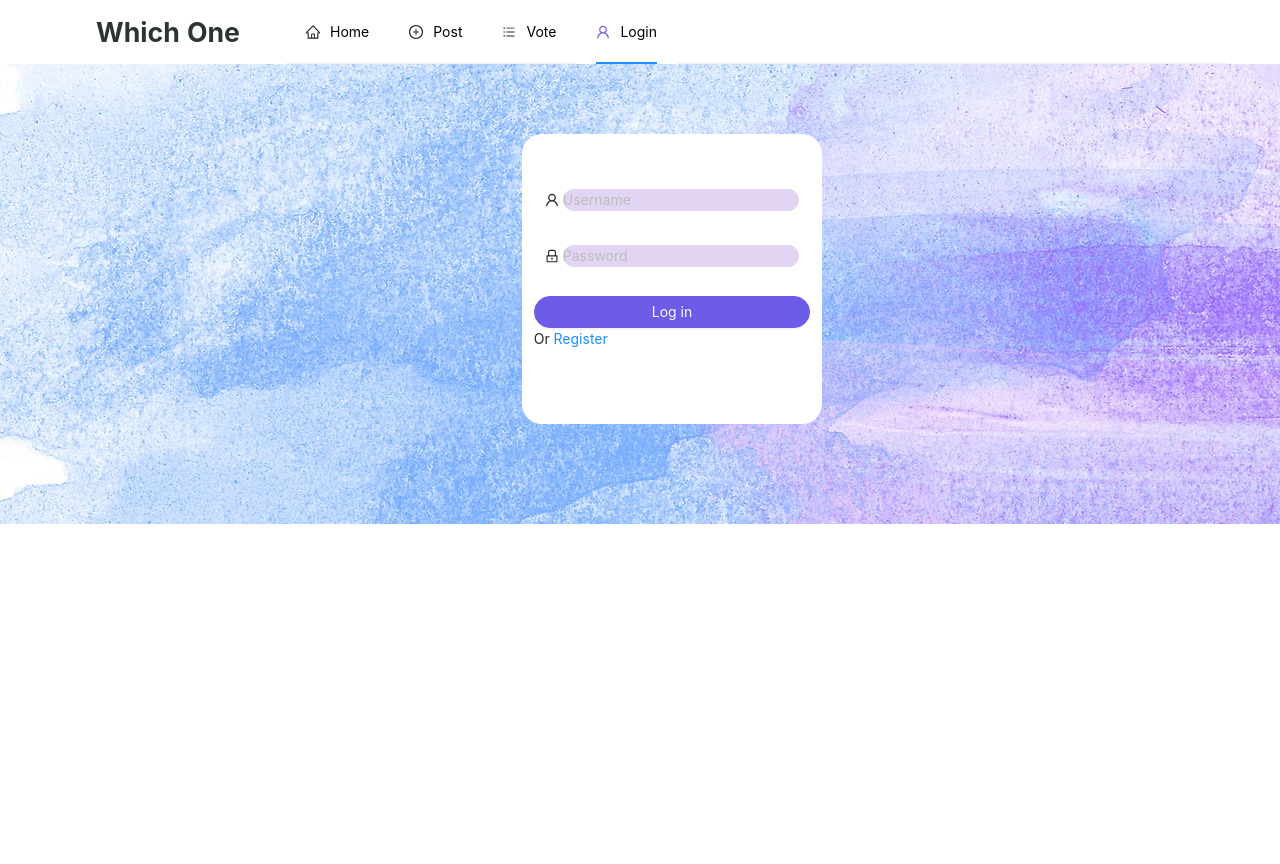
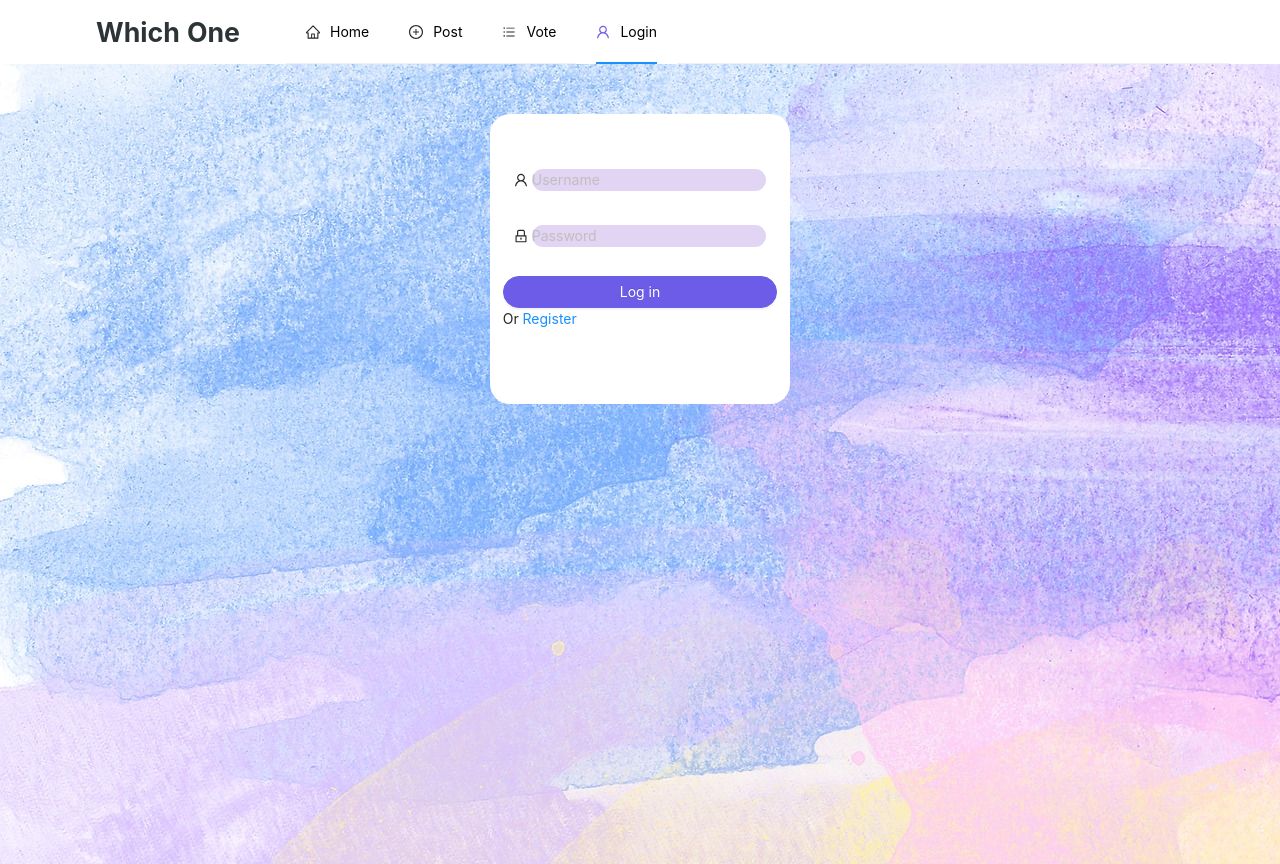
Before and after one commit to Sodaaaa/CS130-WhichOne, a React (Create React App) app: page /login in a window 1280 px wide. Before the commit the page ends 800 px from the top, so only its background shows below. Built offline with nearby package versions, Linux system fonts and the light colour scheme.

Commit message:
style design fixed

```diff
--- a/src/pages/homepage/homepage.css
+++ b/src/pages/homepage/homepage.css
@@ -10,6 +10,9 @@
 .ant-layout{
   height: 100%;
 } */
+.ant-layout-content{
+  min-height: 100vh;
+}
 
 .ant-layout-header{
   background-color: #ffffff !important;
--- a/src/pages/login/login.css
+++ b/src/pages/login/login.css
@@ -7,11 +7,16 @@
     /* margin-top: 50px;
     margin-left: 40%;
     max-width: 300px; */
+    position: absolute;
     margin-top: 20px;
-    margin-left: 40%;
+    /* bottom: 0; */
+    left: 0;
+    right: 0;
+    margin: auto;
+    /* margin-top: 20px; */
     max-width: 300px;
     max-height: fit-content;
-    margin-bottom: 50px;
+    /* margin-bottom: 50px; */
     padding-top: 50px;
     padding-bottom: 50px;
     padding-left: 1%;
--- a/src/pages/register/register.css
+++ b/src/pages/register/register.css
@@ -7,8 +7,11 @@
     /* margin-top: 50px;
     margin-left: 35%;
     max-width: 500px; */
+    position: absolute;
+    left: 0;
+    right: 0;
+    margin: auto;
     margin-top: 50px;
-    margin-left: 35%;
     max-width: 500px;
     max-height: fit-content;
     margin-top: 20px;
```
